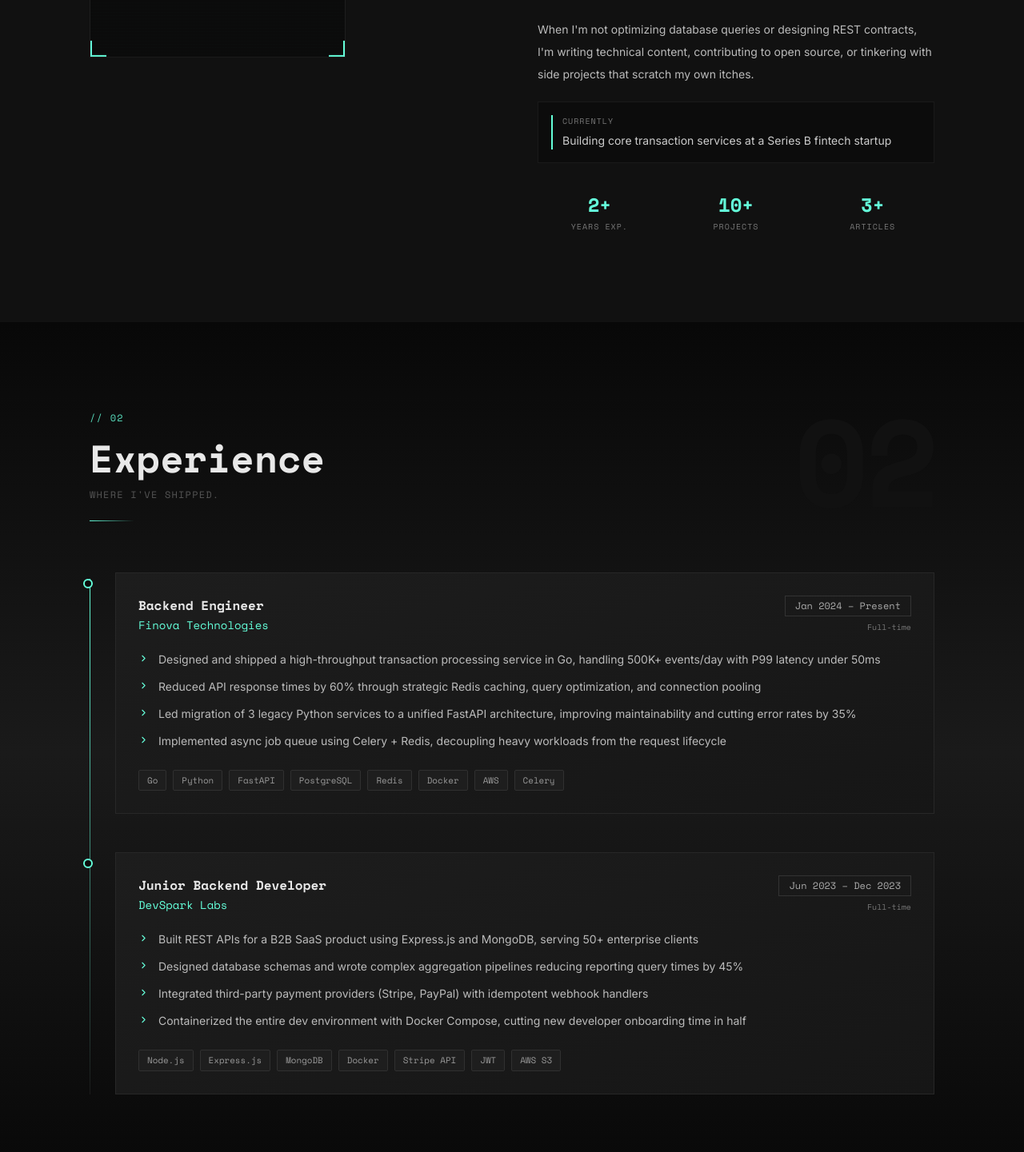
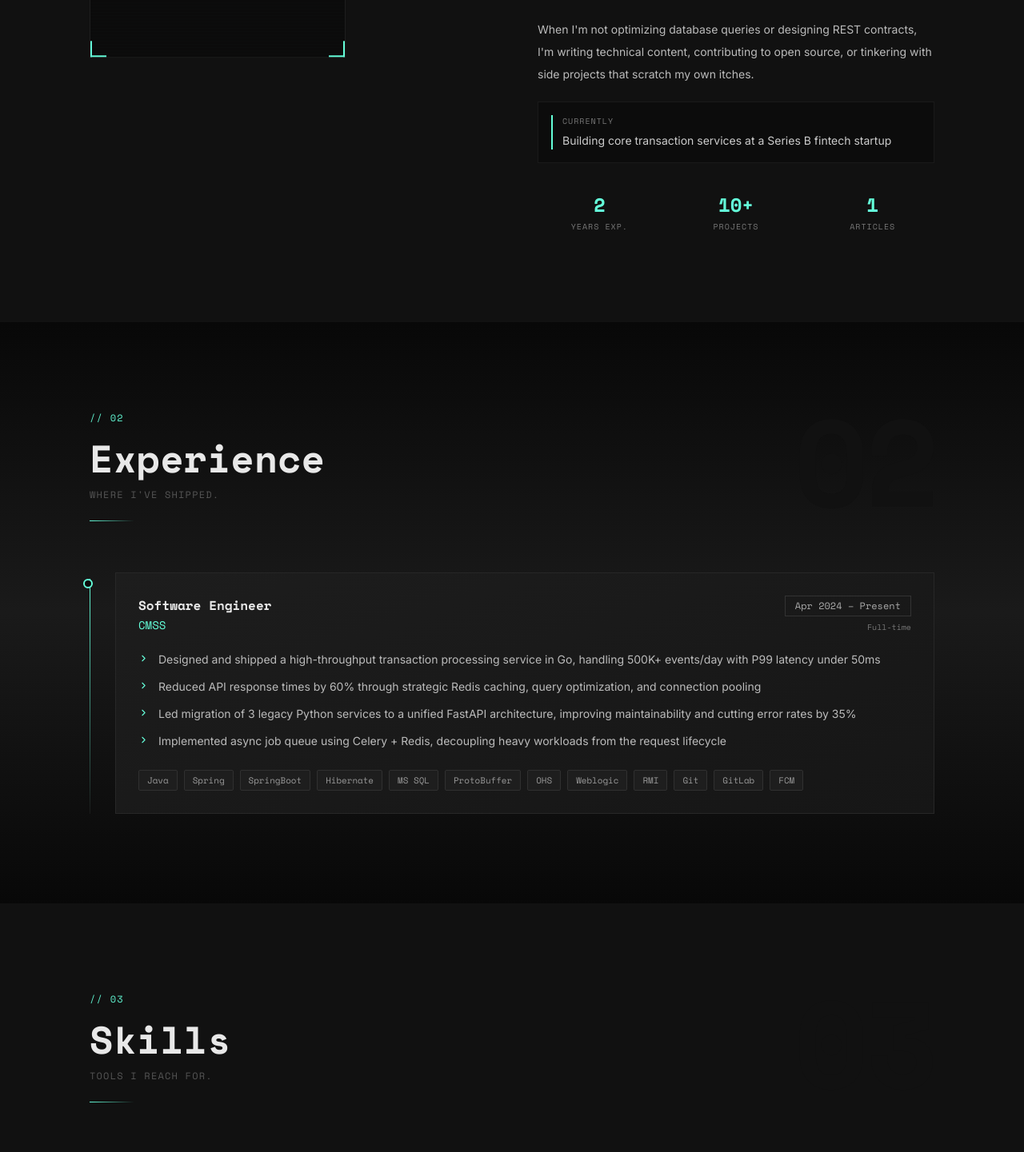
Before and after one commit to AnvitAjgaokar/PortfolioWebsite, a React (Vite) app: page / in a window 1280 px wide. Shown: the part 1330-2771 px from the top of the page at 80% size. Built offline with nearby package versions, Linux system fonts and the light colour scheme.

Commit message:
refact():Changed data

```diff
--- a/Portfolio.jsx
+++ b/Portfolio.jsx
@@ -1293,7 +1293,7 @@ function ScrollToTop() {
     <button
       onClick={() => window.scrollTo({ top: 0, behavior: 'smooth' })}
       aria-label="Scroll to top"
-      className="fixed bottom-6 left-6 z-40 flex items-center justify-center w-10 h-10 font-display"
+      className="fixed bottom-6 right-6 z-40 flex items-center justify-center w-10 h-10 font-display"
       style={{
         border: '1px solid rgba(100,255,218,0.45)',
         color: '#64ffda',
--- a/src/data/about.js
+++ b/src/data/about.js
@@ -7,9 +7,9 @@ const about = {
   currently: 'Building core transaction services at a Series B fintech startup',
   avatar: 'AC',
   stats: [
-    { value: '2+', label: 'Years Exp.' },
+    { value: '2', label: 'Years Exp.' },
     { value: '10+', label: 'Projects' },
-    { value: '3+', label: 'Articles' },
+    { value: '1', label: 'Articles' },
   ],
 };
 
--- a/src/data/experience.js
+++ b/src/data/experience.js
@@ -1,8 +1,8 @@
 const experience = [
   {
-    company: 'Finova Technologies',
-    role: 'Backend Engineer',
-    duration: 'Jan 2024 – Present',
+    company: 'CMSS',
+    role: 'Software Engineer',
+    duration: 'Apr 2024 – Present',
     type: 'Full-time',
     descriptions: [
       'Designed and shipped a high-throughput transaction processing service in Go, handling 500K+ events/day with P99 latency under 50ms',
@@ -10,21 +10,9 @@ const experience = [
       'Led migration of 3 legacy Python services to a unified FastAPI architecture, improving maintainability and cutting error rates by 35%',
       'Implemented async job queue using Celery + Redis, decoupling heavy workloads from the request lifecycle',
     ],
-    techStack: ['Go', 'Python', 'FastAPI', 'PostgreSQL', 'Redis', 'Docker', 'AWS', 'Celery'],
+    techStack: ['Java', 'Spring', 'SpringBoot', 'Hibernate', 'MS SQL', 'ProtoBuffer', 'OHS', 'Weblogic','RMI','Git','GitLab','FCM'],
   },
-  {
-    company: 'DevSpark Labs',
-    role: 'Junior Backend Developer',
-    duration: 'Jun 2023 – Dec 2023',
-    type: 'Full-time',
-    descriptions: [
-      'Built REST APIs for a B2B SaaS product using Express.js and MongoDB, serving 50+ enterprise clients',
-      'Designed database schemas and wrote complex aggregation pipelines reducing reporting query times by 45%',
-      'Integrated third-party payment providers (Stripe, PayPal) with idempotent webhook handlers',
-      'Containerized the entire dev environment with Docker Compose, cutting new developer onboarding time in half',
-    ],
-    techStack: ['Node.js', 'Express.js', 'MongoDB', 'Docker', 'Stripe API', 'JWT', 'AWS S3'],
-  },
+
 ];
 
 export default experience;
--- a/src/data/meta.js
+++ b/src/data/meta.js
@@ -3,9 +3,9 @@ const meta = {
   initials: 'AJ',
   title: 'Backend Engineer',
   tagline: 'I build reliable, scalable systems that power products people love. Precision over speed. Always.',
-  email: 'alex.chen@example.com',
-  location: 'San Francisco, CA',
-  roles: ['Backend Engineer', 'API Architect', 'Systems Builder', 'Go Developer'],
+  email: 'anvit.coding@gmail.com',
+  location: 'Mumbai, MH',
+  roles: ['Backend Engineer', 'API Architect', 'Systems Builder'],
 };
 
 export default meta;
--- a/src/data/projects.js
+++ b/src/data/projects.js
@@ -1,31 +1,23 @@
 const projects = {
   personal: [
+
     {
-      name: 'Nexus CLI',
+      name: 'GRE Vocab',
       description:
-        'A developer productivity CLI tool written in Go that scaffolds backend projects with opinionated defaults — generates folder structures, Dockerfiles, Makefiles, and CI/CD templates in seconds.',
-      techStack: ['Go', 'Cobra', 'Docker', 'GitHub Actions'],
+        'A React flashcard app built for a friend prepping for the GRE. Covers vocabulary through spaced-repetition-style cards and built-in tests. Fully frontend — all word data lives in JSON files, no backend required.',
+      techStack: ['React', 'JSON'],
       liveUrl: null,
-      githubUrl: '#',
-      highlight: '500+ GitHub stars',
+      githubUrl: 'https://github.com/AnvitAjgaokar/GreVocab',
+      highlight: 'Built for a friend',
     },
     {
-      name: 'FastAPI Boilerplate',
+      name: 'Dimension Explorer',
       description:
-        'Production-ready FastAPI starter with JWT auth, async PostgreSQL, Redis caching, Celery task queue, Docker Compose, and a comprehensive test suite. Used as the base for 3+ production apps.',
-      techStack: ['Python', 'FastAPI', 'PostgreSQL', 'Redis', 'Docker', 'Pytest'],
+        'A Python-based 3D engine built out of curiosity in physics — renders and visualizes higher-dimensional geometry in real time. Implements projection math from scratch to map 3D (and beyond) coordinate spaces onto a 2D viewport.',
+      techStack: ['Python', 'NumPy', 'Pygame'],
       liveUrl: null,
-      githubUrl: '#',
-      highlight: '1.2K+ GitHub forks',
-    },
-    {
-      name: 'Beacon Bot',
-      description:
-        'A Discord bot with an internal REST API that tracks developer activity, coding streaks, and sends personalized daily digests. Actively managing 3 communities with 2,000+ combined members.',
-      techStack: ['Python', 'Discord.py', 'FastAPI', 'MongoDB', 'Redis'],
-      liveUrl: '#',
-      githubUrl: '#',
-      highlight: '2,000+ active users',
+      githubUrl: 'https://github.com/AnvitAjgaokar/Dimension-Exploere',
+      highlight: 'Physics curiosity project',
     },
   ],
   professional: [
--- a/src/data/skills.js
+++ b/src/data/skills.js
@@ -1,9 +1,9 @@
 const skills = [
-  { category: 'Languages',         icon: 'Code2',    items: ['Python', 'Go', 'Node.js', 'TypeScript', 'SQL', 'Bash'] },
-  { category: 'Frameworks',        icon: 'Server',   items: ['FastAPI', 'Express.js', 'Django', 'Gin', 'Celery'] },
-  { category: 'Databases',         icon: 'Database', items: ['PostgreSQL', 'MongoDB', 'Redis', 'MySQL', 'Elasticsearch'] },
-  { category: 'DevOps & Cloud',    icon: 'Cloud',    items: ['Docker', 'AWS (EC2, S3, Lambda)', 'GitHub Actions', 'Nginx', 'CI/CD', 'Linux'] },
-  { category: 'Tools & Practices', icon: 'Terminal', items: ['REST API Design', 'System Design', 'Git', 'Postman', 'JWT/OAuth2', 'Microservices'] },
+  { category: 'Languages',         icon: 'Code2',    items: ['Java','Python', 'Go', 'SQL', 'Bash','JavaScript'] },
+  { category: 'Frameworks',        icon: 'Server',   items: ['Spring','SpringBoot','Hibernate','FastAPI', 'Django','Flutter'] },
+  { category: 'Databases',         icon: 'Database', items: ['PostgreSQL','MySQL','MS SQL'] },
+  { category: 'DevOps & Cloud',    icon: 'Cloud',    items: ['Docker',  'Nginx', 'CI/CD', 'Linux','GitLab','Sonar','Sonarlint','Nexsus'] },
+  { category: 'Tools & Practices', icon: 'Terminal', items: ['REST API Design', 'System Design', 'Git', 'Postman', 'JWT/OAuth2', 'Microservices','ProtoBuffer','App Dynamics','GraphQL','SOAP','WSDL','RMI'] },
 ];
 
 export default skills;
```
